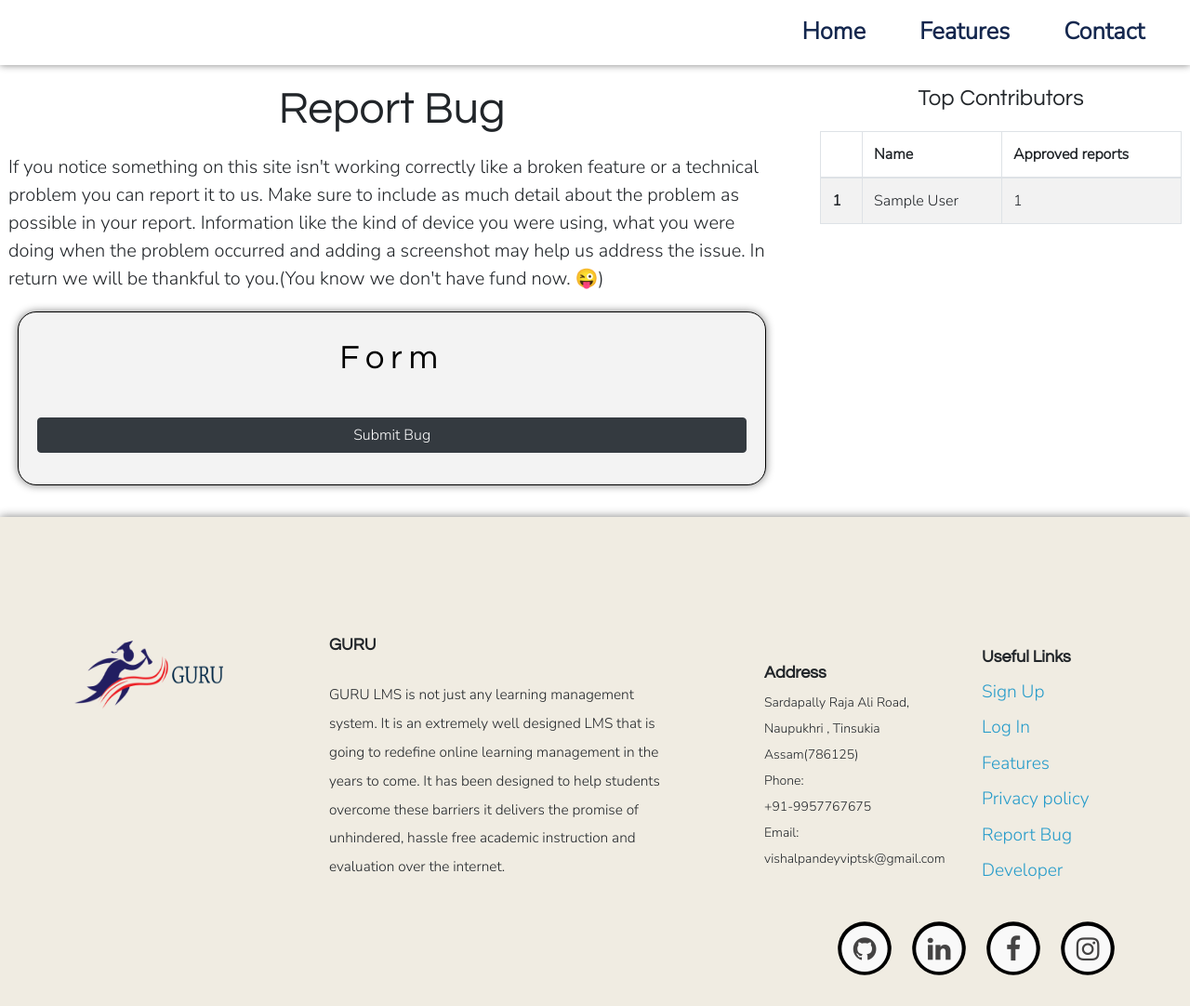
After one commit to vishalpandeynits/GURU-LMS, a Django app: template templates/bug_report.html in a window 1280 px wide. The commit adds this page. Shown: the whole page at 93% size. Run offline with Django 3.2, Linux system fonts and the light colour scheme; the template is opened without the code that fills it: most values are stand-ins (such as "Sample title", 1, 10 or a date in 2020); some libraries are stand-ins or nearby versions.

Commit message:
reporters section finished

```diff
--- a/basic/admin.py
+++ b/basic/admin.py
@@ -16,3 +16,4 @@ admin.site.register(Assignment)
 admin.site.register(Announcement)
 admin.site.register(Submission)
 admin.site.register(Subject_activity)
+admin.site.register(Bug_report)
--- a/basic/urls.py
+++ b/basic/urls.py
@@ -5,6 +5,7 @@ urlpatterns = [
     path('',home,name="home"),
     path('features/',features,name="features"),
     path('privacy-policy/',privacy,name="privacy"),
+    path('bug-report/',bug_report,name="bug_report"),
     path('homepage/',homepage,name="homepage"),
     path('classroom/<unique_id>/',classroom_page,name="classroom_page"),
     path('class/<unique_id>/',subjects,name="subjects"),
--- /dev/null
+++ b/templates/bug_report.html
@@ -0,0 +1,78 @@
+{% extends 'base.html' %}
+{% load crispy_forms_tags %}
+{% load static %}
+{% block title %} BUG REPORT {% endblock %}
+{% block css %}
+<link rel="stylesheet" href="https://cdnjs.cloudflare.com/ajax/libs/font-awesome/4.7.0/css/font-awesome.min.css">
+<link rel="stylesheet" href="{% static 'css/nicepage.css' %}">
+<link rel="stylesheet"  href="{% static 'css/home1.css' %}">
+<link rel="stylesheet"  href="{% static 'css/intro.css' %}">
+<style>
+    body{
+        background:white;
+        font-size: 1em;;
+    }
+    input[type="text"]{
+        width:100%;
+    }
+    #bug-form{
+        border-radius:20px;
+        border:1px solid black;
+        box-shadow:0 0 10px grey;
+        padding: 10px 20px;
+        margin:10px;
+        background-color: rgb(243, 243, 243);
+    }
+</style>
+{% endblock %}
+{% block content %}
+<a id="button"></a>
+<div id='navbar' style="background-color: white;box-shadow: 0px 0px 8px grey;height:70px;margin-bottom:70px;">
+  <a class="nav-btn mx-4" href="{% url 'home' %}">Home </a>
+  <a class="nav-btn mx-4" href="{% url 'features' %}">Features </a>
+  <a class="nav-btn mx-4" href="{% url 'home' %}#contactus">Contact</a>
+</div><br><br>
+<div class="row">
+    <div class="col-sm-12 col-md-8 mx-auto p-4">
+        <h1 class="text-center"> Report Bug </h1>
+        <p class="lead">
+            If you notice something on this site isn't working correctly
+            like a broken feature or a technical problem you can report it to us.
+            Make sure to include as much detail about the problem as possible
+            in your report. Information like the kind of device you
+            were using, what you were doing when the problem occurred and
+            adding a screenshot may help us address the issue. In return we will
+            be thankful to you.(You know we don't have fund now.  &#128540;)
+        </p>
+        <form id="bug-form" method="POST" enctype="multipart/form-data">
+            <h2 class="heading"> Form</h2>
+            {{ form|crispy }}<br>
+            <input class="btn btn-dark btn-block" type="submit" value="Submit Bug" ><br>
+        </form>
+    </div>
+    <div class="col-md-4 p-4">
+        <h4 class="text-center"> Top Contributors</h4>
+        <center>
+            <table class="table table-striped table-bordered">
+                <thead>
+                  <tr>
+                    <th scope="col"></th>
+                    <th scope="col">Name</th>
+                    <th scope="col">Approved reports</th>
+                  </tr>
+                </thead>
+                <tbody>
+                {% for reporter in reporters %}
+                  <tr>
+                    <th scope="row">{{ forloop.counter }}</th>
+                    <td>{{ reporter.first_name }} {{ reporter.last_name }}</td>
+                    <td>{{reporter.bug_report_set.count}}</td>
+                  </tr>
+                {% endfor %}
+                </tbody>
+              </table>
+        </center>
+    </div>
+</div>
+{% include 'snippets/footer.html' %}
+{% endblock %}
--- a/templates/snippets/footer.html
+++ b/templates/snippets/footer.html
@@ -95,6 +95,7 @@
                                   {% endif %}
                                   <a href="{% url 'features' %}"> Features</a><br>
                                   <a href="{% url 'privacy' %}"> Privacy policy </a><br>
+                                  <a href="{% url 'bug_report' %}"> Report Bug</a><br>
                                   <a href="https://github.com/vishalpandeyvip/" target="_blank"> Developer </a><br>
                                </div>
                                <!--/block_content-->
--- a/templates/users/profile.html
+++ b/templates/users/profile.html
@@ -189,6 +189,7 @@
     {% endif %}
 </div>
 </div>
+{% include 'snippets/small-footer.html' %}
 {% endblock %}
 {% block javascript %}
 <script>
```
Also changed, not shown: basic/forms.py (+7 -1 lines), basic/views.py (+15 -2 lines), templates/snippets/small-footer.html (added, +35 -0 lines), db.sqlite3.
